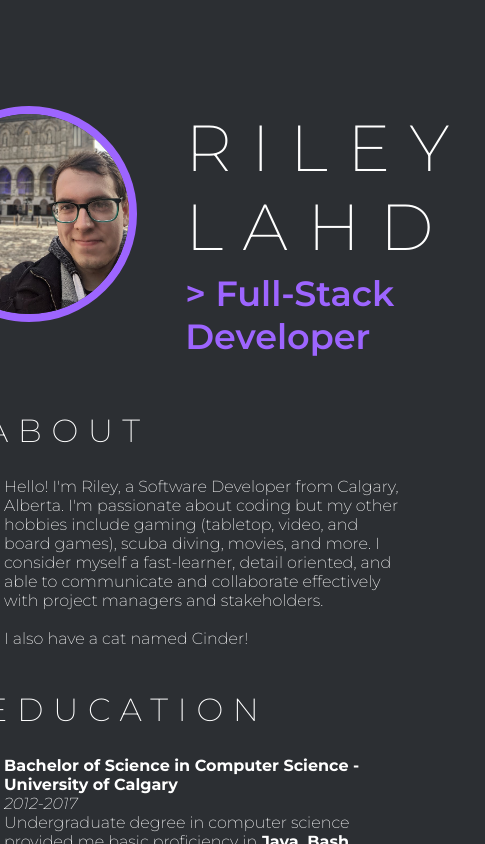
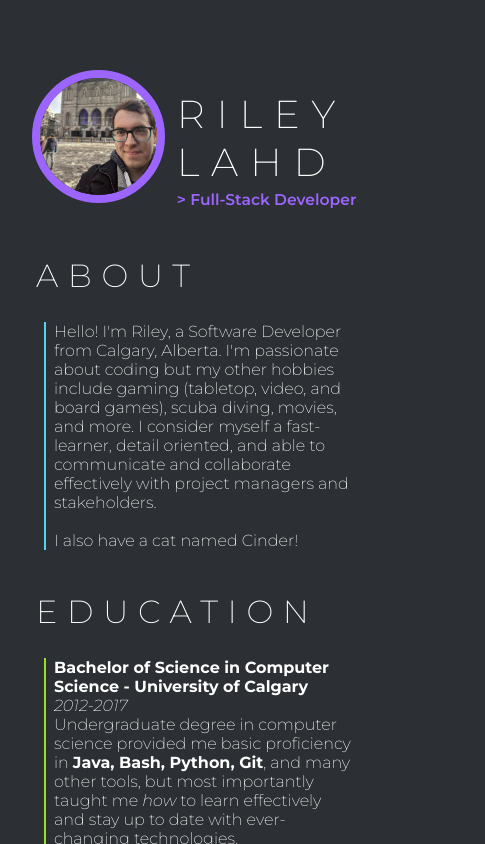
Before and after one commit to sircinnamon/rileylahddotme, a React app: page / in a window 390 px wide. Shown: the top 844 px of the page, 485 px wide, since content can reach past the window. Built offline with nearby package versions, Linux system fonts and the light colour scheme.

Commit message:
Mobile layout adjustments

```diff
--- a/modules/HomeView.jsx
+++ b/modules/HomeView.jsx
@@ -34,7 +34,7 @@ const HomeView = () => {
 					padding: "1em",
 					justifyContent: "center",
 					alignItems: "center",
-					gap: "3em"
+					gap: "3vw"
 				}}
 			>
 				<div>
--- a/public/styles.css
+++ b/public/styles.css
@@ -25,8 +25,10 @@ a:visited {
 }
 
 #profile_pic {
-	height: 200px;
-	width: 200px;
+	height: 30vw;
+	width: 30vw;
+	max-height: 200px;
+	max-width: 200px;
 	border-radius: 50%;
 	object-fit: cover;
 	object-position: 0% 100%;
@@ -35,7 +37,7 @@ a:visited {
 }
 
 #main_title {
-	font-size: 65px;
+	font-size: min(65px, 10vw);
 	user-select: none;
 	font-weight: 200;
 	margin-bottom: 0.1em;
@@ -50,7 +52,7 @@ a:visited {
 }
 
 .subtitle {
-	font-size: 35px;
+	font-size: min(35px, 4vw);
 	user-select: none;
 	font-weight: 600;
 	margin-bottom: 0.3em;
@@ -61,7 +63,8 @@ a:visited {
 	margin-left: 0.5em;
 	padding-left: 0.5em;
 	border-left: 2px solid white;
-	min-width: 400px;
+	min-width: 300px;
+	max-width: 750px;
 	width: 60vw;
 }
 
```
